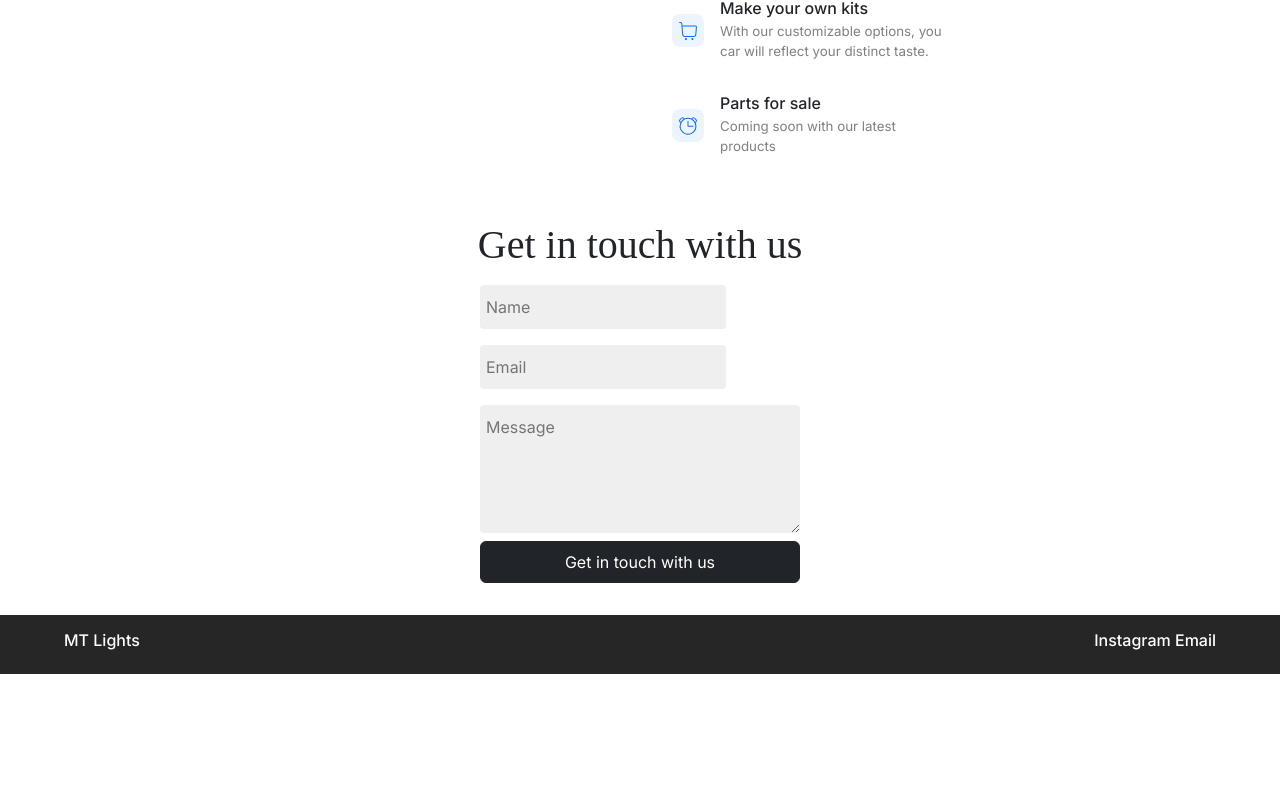
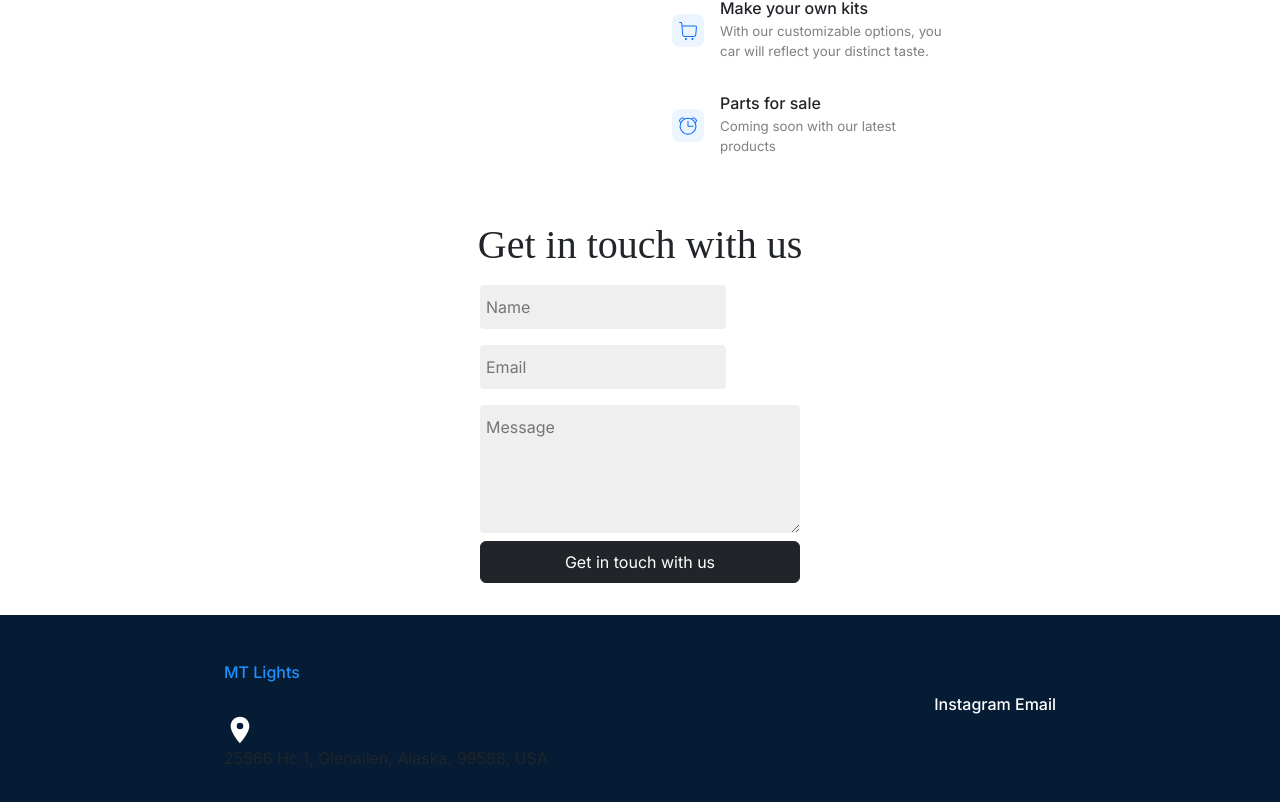
Before and after one commit to kennataddese6/threecars, a Next.js app: page / in a window 1280 px wide. Shown: the part 2083-2885 px from the top of the page. Before the commit the page ends 2757 px from the top, so only its background shows below. Built offline with nearby package versions, Linux system fonts and the light colour scheme; a web font is replaced by a local one.

Commit message:
add footer

```diff
--- a/app/globals.css
+++ b/app/globals.css
@@ -471,11 +471,14 @@ p {
   width: 90%;
 }
 .copyRightFooter {
-  background-color: #272626;
+  background-color: #051c34;
+}
+footer {
   padding: 16px 64px;
   display: flex;
   justify-content: space-between;
   align-items: center;
+  margin: auto;
 }
 .siginContainer {
   position: absolute;
--- a/app/page.tsx
+++ b/app/page.tsx
@@ -531,8 +531,16 @@ export default function Home() {
         </div>
       </div>
       <div className="copyRightFooter">
-        <h6 className="white-text">MT Lights</h6>
-        <h6 className="white-text">Instagram Email</h6>
+        <footer className="col-lg-11 col-xl-9">
+          <div>
+            <h6 className="white-text logoContainer">MT Lights</h6>
+            <MdLocationOn fontSize={32} color="white" />
+            <div>
+              <p>25566 Hc 1, Glenallen, Alaska, 99588, USA</p>
+            </div>
+          </div>
+          <h6 className="white-text">Instagram Email</h6>
+        </footer>
       </div>
     </>
   );
```
